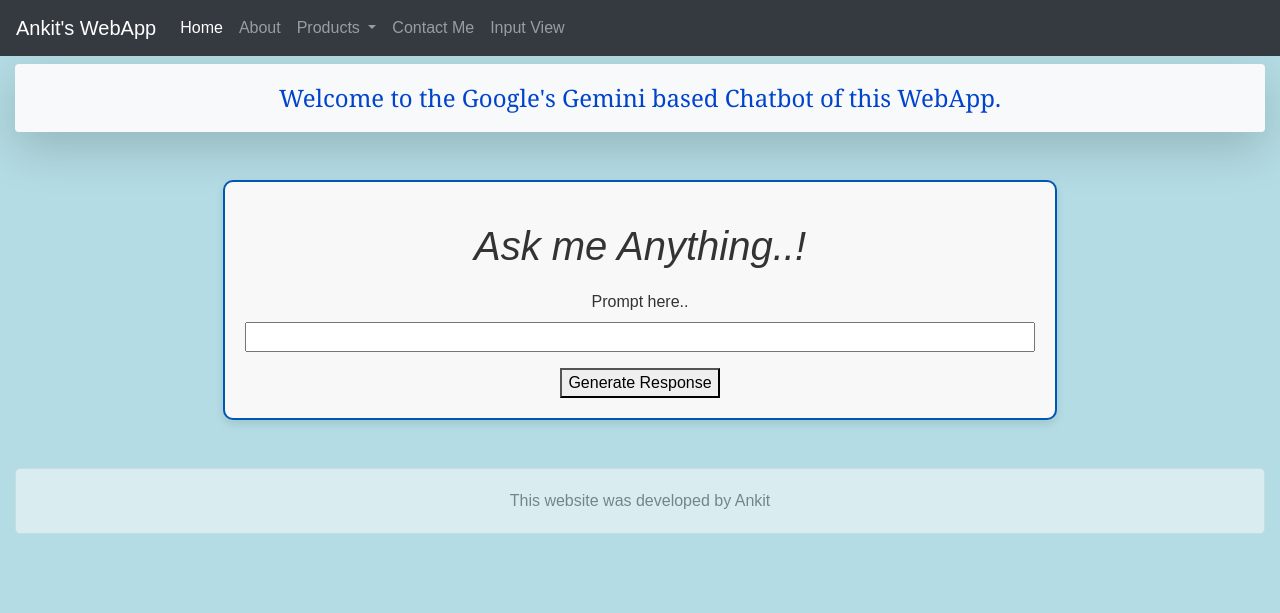
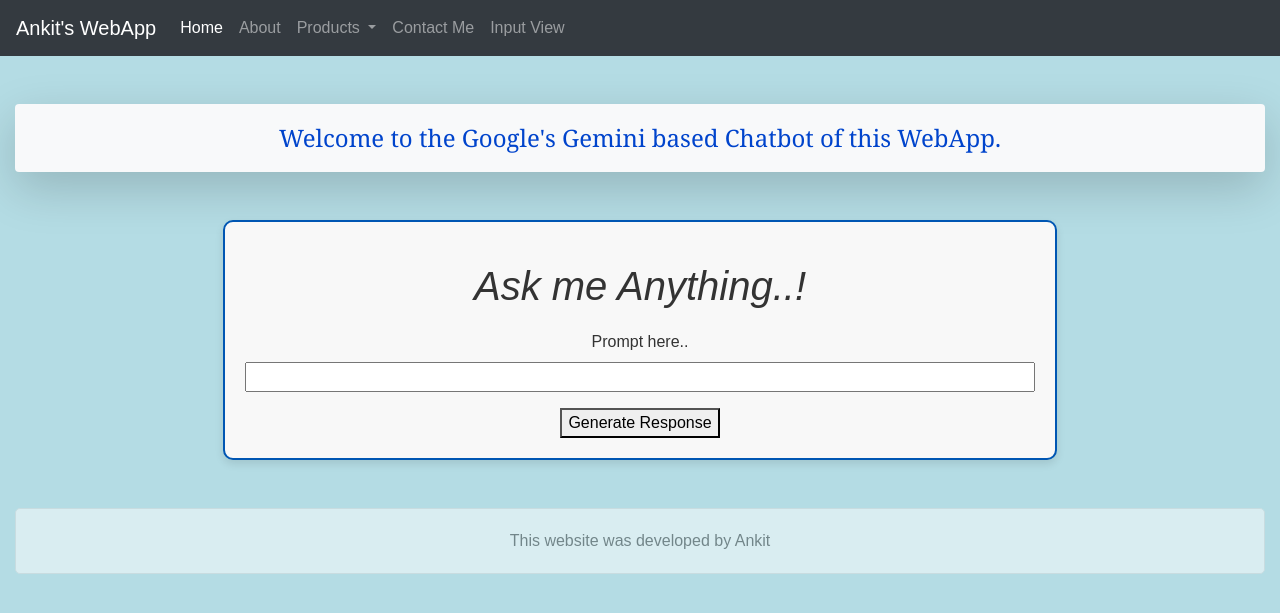
Before and after one commit to AnkitBaliyan1/chatbot_with_openai_and_google_genai, a Django app: page /gemini-bot/ in a window 1280 px wide. Shown: the top 613 px of the page. Run offline with Django 5.2, Linux system fonts and the light colour scheme; some libraries are stand-ins or nearby versions.

Commit message:
header space adjustment

```diff
--- a/chatbot/templates/chatbot/gemini.html
+++ b/chatbot/templates/chatbot/gemini.html
@@ -4,7 +4,7 @@
 
 {% block content%}
 <body>
-    <div class="container-fluid mt-2 text-center">
+    <div class="container-fluid mt-5 text-center">
         <div class="row-12">
         <div class="shadow-lg p-3 mb-5 bg-body-tertiary rounded p-3 mb-2 bg-light">
             <div class="header"> Welcome to the Google's Gemini based Chatbot of this WebApp. </h5>
--- a/chatbot/templates/chatbot/openai.html
+++ b/chatbot/templates/chatbot/openai.html
@@ -5,7 +5,7 @@
 
 {% block content%}
 <body>
-    <div class="container-fluid mt-2 text-center">
+    <div class="container-fluid mt-5 text-center">
         <div class="row-12">
         <div class="shadow-lg p-3 mb-5 bg-body-tertiary rounded p-3 mb-2 bg-light">
             <div class="header"> Welcome to the OpenAI based Chatbot of this WebApp. </h5>
```
